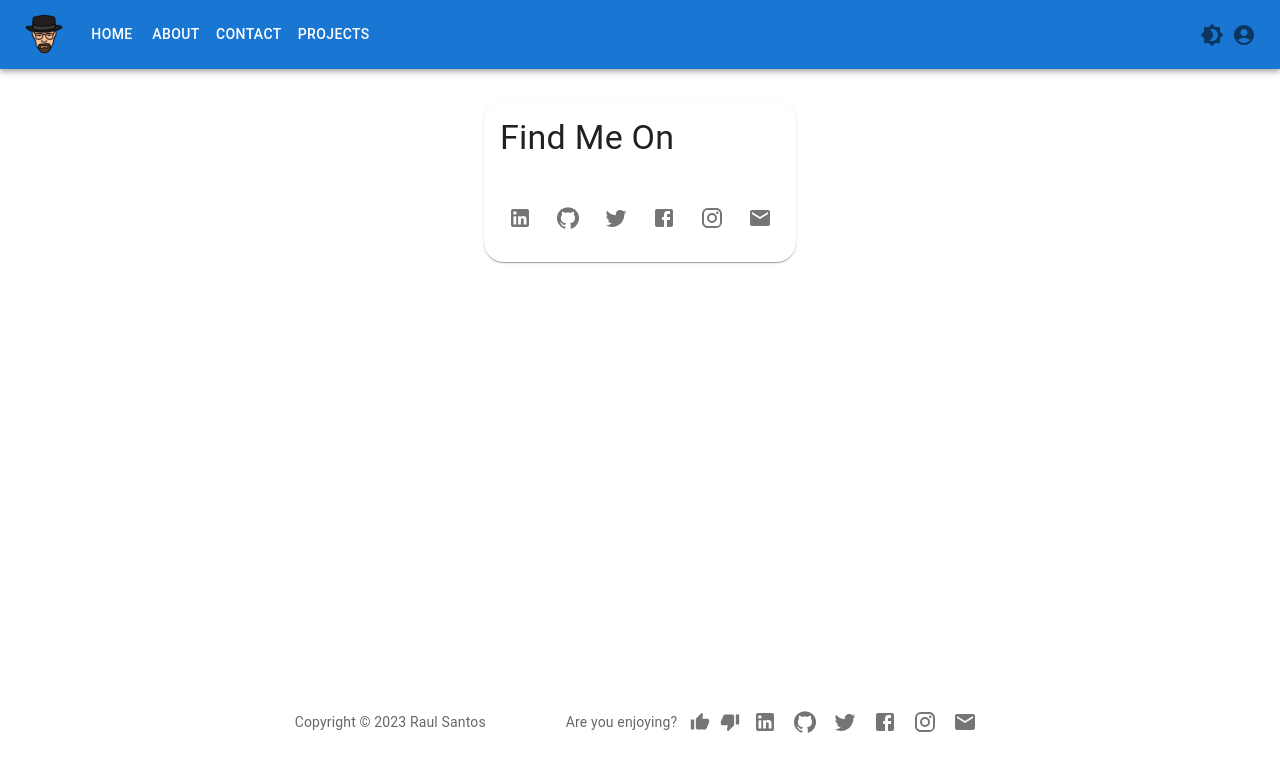
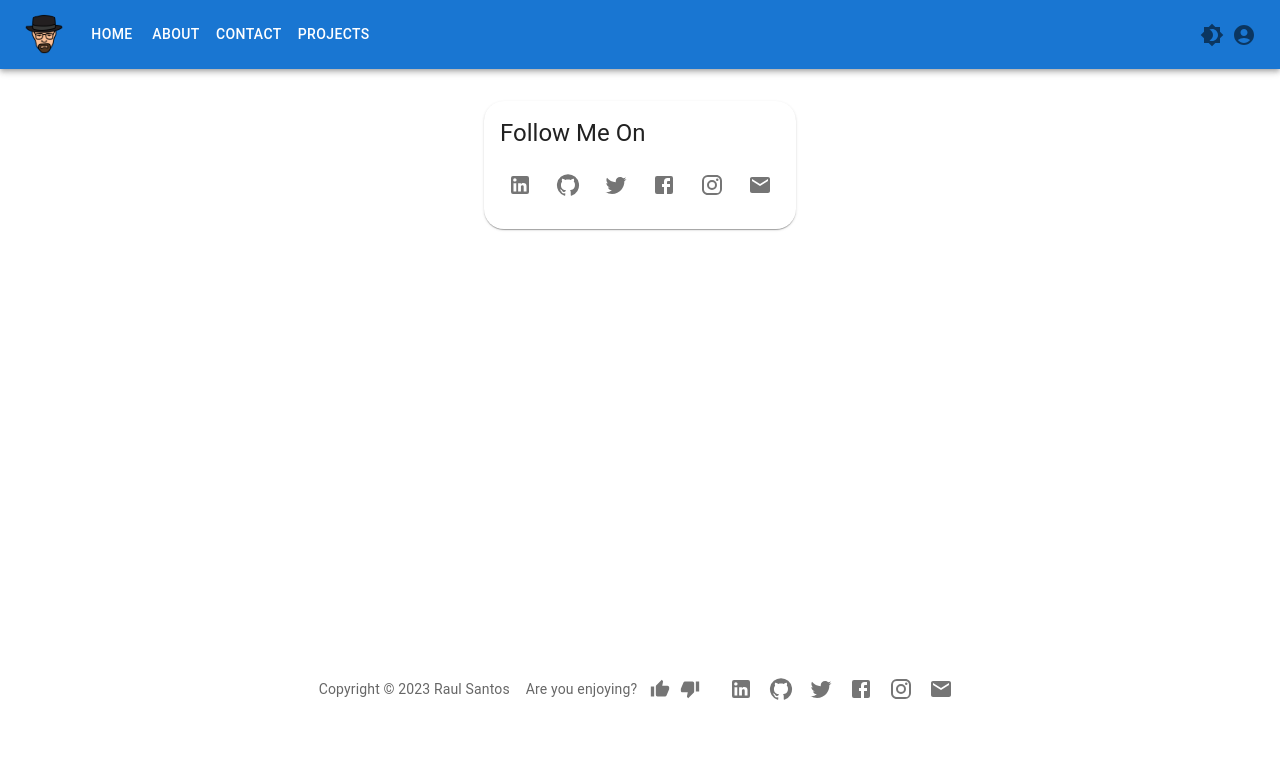
Before and after one commit to RaulJCS5/RaulJCS5.github.io, a React (Create React App) app: page /contact in a window 1280 px wide. Shown: the top 772 px of the page. Built offline with nearby package versions, Linux system fonts and the light colour scheme.

Commit message:
Commit: Contact adjustments and ThumbsUp

```diff
--- a/src/components/Contact.tsx
+++ b/src/components/Contact.tsx
@@ -17,7 +17,7 @@ export default function ActionAreaCard() {
   return (
     <Card sx={{ maxWidth: 600, borderRadius: 5 }}>
       <CardContent>
-        <Typography sx={{ marginBottom: 5 }} variant='h4'>Find Me On</Typography>
+        <Typography sx={{ marginBottom: 2 }} variant='h5'>Follow Me On</Typography>
         <Grid sx={{ display: 'flex', justifyContent: 'center' }} container spacing={1}>
           <Grid item>
             <IconButton onClick={() => handleClick('https://www.linkedin.com/in/rauljosecsantos/')}>
--- a/src/components/FixedBottomNavigationBar.tsx
+++ b/src/components/FixedBottomNavigationBar.tsx
@@ -26,7 +26,7 @@ export default function FixedBottomNavigationBar() {
                     <Box>
                         <Typography variant='body2' color='text.secondary'>Copyright © 2023 Raul Santos</Typography>
                     </Box>
-                    <Box sx={{ display: 'flex', alignItems: 'center', marginLeft: 10 }}>
+                    <Box sx={{ display: 'flex', alignItems: 'center', marginLeft:2, marginRight:2 }}>
                         <Typography variant='body2' sx={{ color: 'text.secondary' }}>Are you enjoying?</Typography>
                         <Box sx={{ marginLeft: 1 }}>
                             <IconButton size='small' onClick={() => { setThumbsUp(!thumbsUp); setThumbsDown(false) }}>
```
